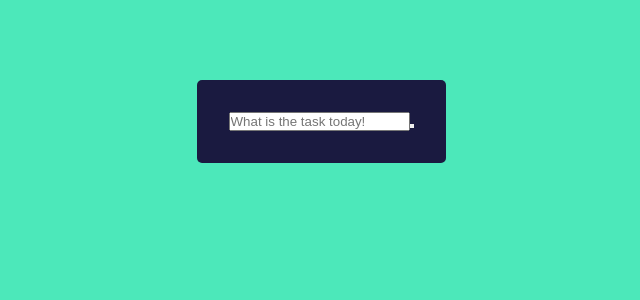
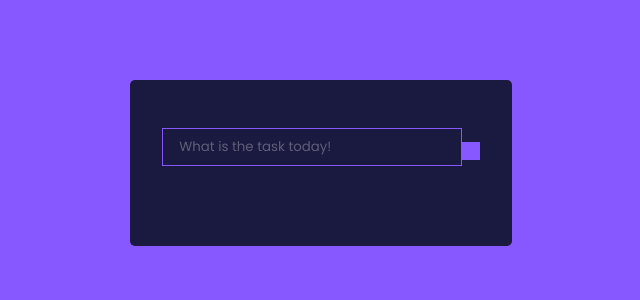
Before and after one commit to kishore270598/todo, a React (Create React App) app: page / in a window 1280 px wide. Shown: the top 300 px of the page, without its empty margins (319-959 px from the left). Built offline with nearby package versions, Linux system fonts and the light colour scheme.

Commit message:
added css

```diff
--- a/src/App.css
+++ b/src/App.css
@@ -1,3 +1,4 @@
+@import url('https://fonts.googleapis.com/css2?family=Poppins&display=swap');
 
 * {
   font-family: 'Poppins', sans-serif;
@@ -7,7 +8,7 @@
 }
 
 body {
-  background: #4ce8ba;
+  background: #8758ff;
   display: flex;
   justify-content: center;
   align-items: center;
@@ -18,7 +19,7 @@ body {
 }
 
 h1 {
-  color: #ffffff;
+  color: #fff;
   margin-bottom: 0.5rem;
   font-size: 1.75rem;
 }
@@ -30,7 +31,7 @@ h1 {
   border-radius: 5px;
 }
 
-.TodoForm {
+.Todoform {
   width: 100%;
   margin-bottom: 1rem;
 }
@@ -38,12 +39,12 @@ h1 {
 .todo-input {
   outline: none;
   background: none;
-  border: 1px solid #22c9bb;
+  border: 1px solid #8758ff;
   padding: 0.5rem 1rem;
   margin-top: 1rem;
   margin-bottom: 2rem;
   width: 300px;
-  color: #26cedd;
+  color: #fff;
 }
 
 .todo-input::placeholder {
@@ -51,7 +52,7 @@ h1 {
 }
 
 .todo-btn {
-  background: #4de0d4;
+  background: #8758ff;
   color: #fff;
   border: none;
   padding: 0.55rem;
--- a/src/components/TodoForm.js
+++ b/src/components/TodoForm.js
@@ -3,9 +3,8 @@ import React from 'react'
 export const Todoform = () => {
   return (
     <form className='Todoform'>
-      <input type='Text' className='Todo-input'
-      placeholder='What is the task today!' />
-      <button type='submit' className='tod-btn'/>
+      <input type='text' className='todo-input' placeholder='What is the task today!' />
+      <button type='submit' className='todo-btn'/>
     </form>
 
   )
--- a/src/components/TodoWrapper.js
+++ b/src/components/TodoWrapper.js
@@ -1,5 +1,6 @@
 import React from 'react'
 import { Todoform } from './TodoForm'
+
 //export--< public>
 export const TodoWrapper = () => {
   return (
```
